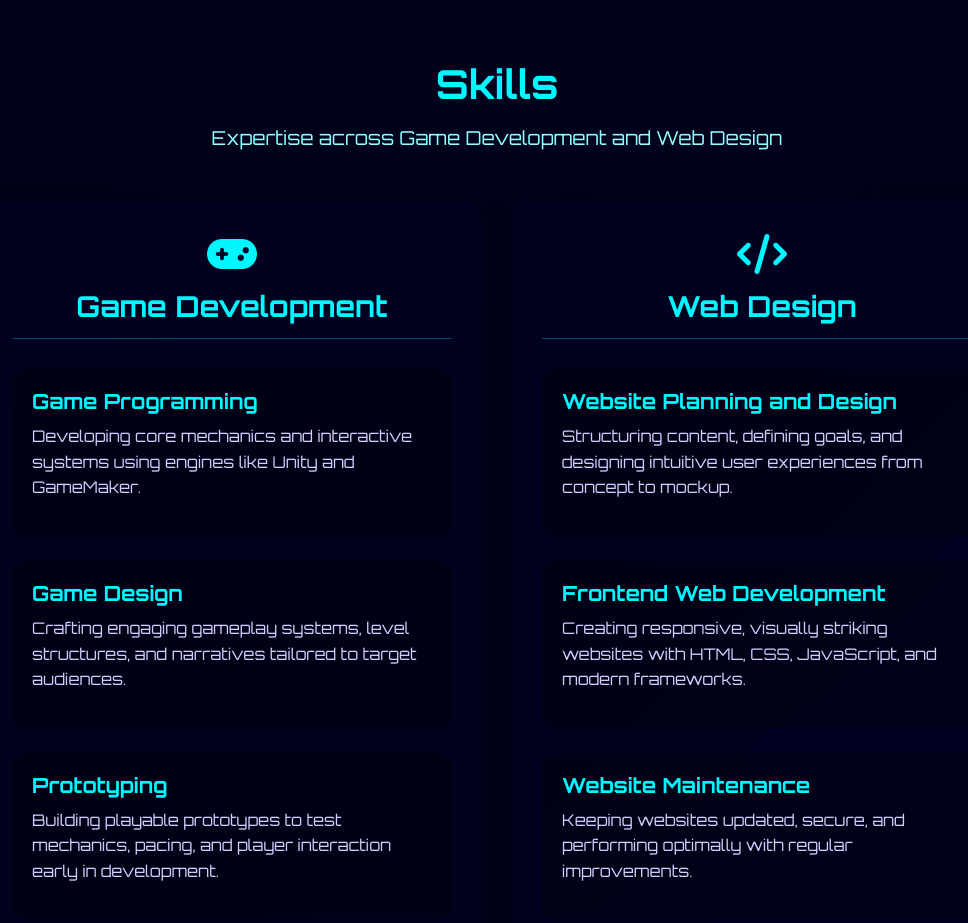
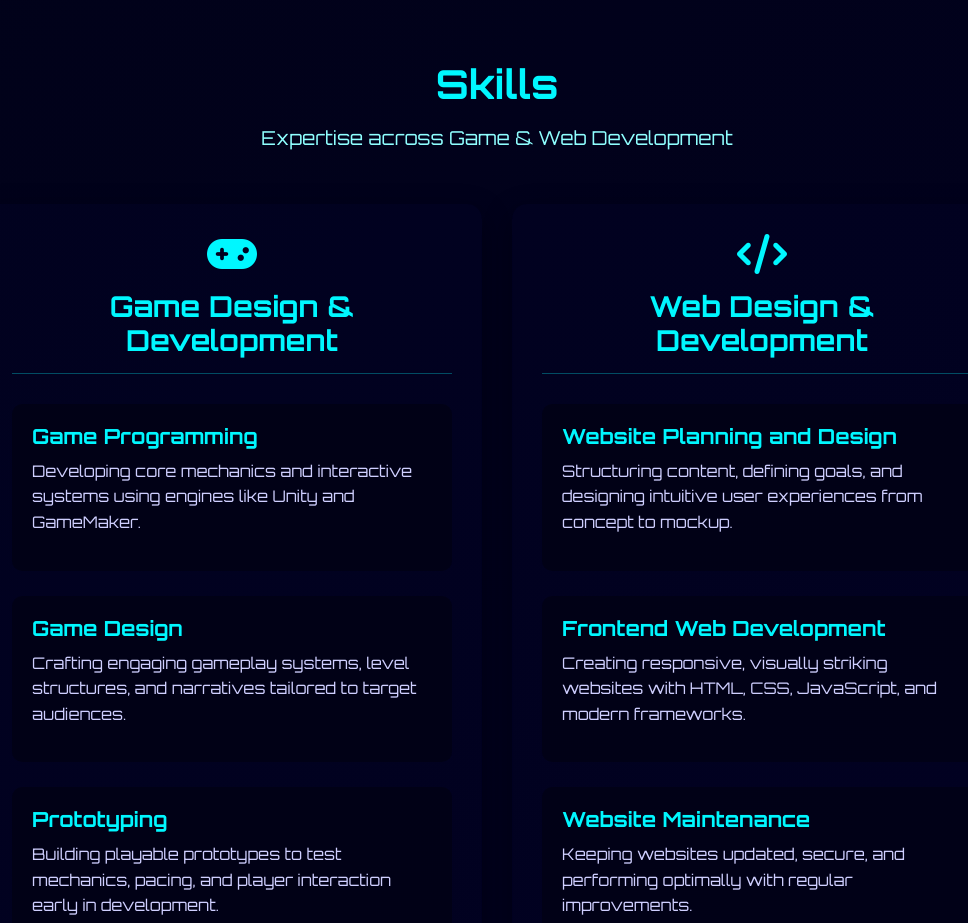
Before and after one commit to adishesha09/spectra-studios, a plain HTML site: page index.html in a window 1280 px wide. Shown: the part 820-1743 px from the top of the page, without its empty margins (143-1111 px from the left). Drawn offline with nearby package versions, Linux system fonts and the light colour scheme.

Commit message:
Update index.html

```diff
--- a/index.html
+++ b/index.html
@@ -4,24 +4,24 @@
 <head>
   <meta charset="UTF-8" />
   <meta name="viewport" content="width=device-width, initial-scale=1.0" />
-  <title>Spectra Studios | Game Development & Software Design</title>
+  <title>Spectra Studios | By Adishesha Nandkoomar</title>
   <meta name="description"
-    content="Professional game development and software design by Spectra Studios. From Game Development to Web Design, let's bring your ideas to life.">
+    content="Professional Game & Web Development by Spectra Studios. A student portfolio by Adishesha Nandkoomar.">
   <meta name="keywords"
-    content="game development, software design, game design documents, website creation, Unity, GameMaker">
+    content="game development, game design, software development, game design documents, website creation, Unity, GameMaker">
   <meta name="author" content="Adishesha Nandkoomar">
   <link rel="canonical" href="https://spectrastudios.co.za/" />
   <meta name="robots" content="index, follow">
-  <meta property="og:title" content="Spectra Studios | Game Development & Software Design">
+  <meta property="og:title" content="Spectra Studios | By Adishesha Nandkoomar">
   <meta property="og:description"
-    content="Professional game development and software design by Spectra Studios. From Game Development to Web Design, let's bring your ideas to life.">
-  <meta property="og:image" content="https://spectrastudios.co.za/spectra_studios_transparent.png">
+    content="Professional Game & Web Development by Spectra Studios. A student portfolio by Adishesha Nandkoomar.">
+  <meta property="og:image" content="https://spectrastudios.co.za/spectra_studios.png">
   <meta property="og:url" content="https://spectrastudios.co.za/">
   <meta name="twitter:card" content="summary_small_image">
-  <meta name="twitter:title" content="Spectra Studios | Game Development & Software Design">
+  <meta name="twitter:title" content="Spectra Studios | By Adishesha Nandkoomar">
   <meta name="twitter:description"
-    content="Professional game development and software design by Spectra Studios. From Game Development to Web Design, let's bring your ideas to life.">
-  <meta name="twitter:image" content="https://spectrastudios.co.za/spectra_studios_transparent.png">
+    content="Professional Game & Web Development by Spectra Studios. A student portfolio by Adishesha Nandkoomar.">
+  <meta name="twitter:image" content="https://spectrastudios.co.za/spectra_studios.png">
 
   <script type="application/ld+json">
 {
@@ -29,7 +29,7 @@
   "@type": "Organization",
   "name": "Spectra Studios",
   "url": "https://spectrastudios.co.za/",
-  "logo": "https://spectrastudios.co.za/spectra_studios_transparent.png",
+  "logo": "https://spectrastudios.co.za/spectra_studios.png",
   "sameAs": [
     "https://www.linkedin.com/in/adishesha-sai-nandkoomar-02850534a/",
     "https://www.instagram.com/spectra._.studios/",
@@ -94,7 +94,7 @@
   <section class="services" id="skills">
     <div class="section-header" data-aos="fade-up">
       <h2>Skills</h2>
-      <p class="section-subtitle">Expertise across Game Development and Web Design</p>
+      <p class="section-subtitle">Expertise across Game & Web Development</p>
     </div>
 
     <div class="services-container">
@@ -102,7 +102,7 @@
       <div class="service-category" data-aos="fade-right">
         <div class="service-header">
           <i class="fas fa-gamepad service-icon"></i>
-          <h3>Game Development</h3>
+          <h3>Game Design & Development</h3>
         </div>
         <div class="service-box">
           <h4>Game Programming</h4>
@@ -127,7 +127,7 @@
       <div class="service-category" data-aos="fade-left">
         <div class="service-header">
           <i class="fas fa-code service-icon"></i>
-          <h3>Web Design</h3>
+          <h3>Web Design & Development</h3>
         </div>
         <div class="service-box">
           <h4>Website Planning and Design</h4>
```
